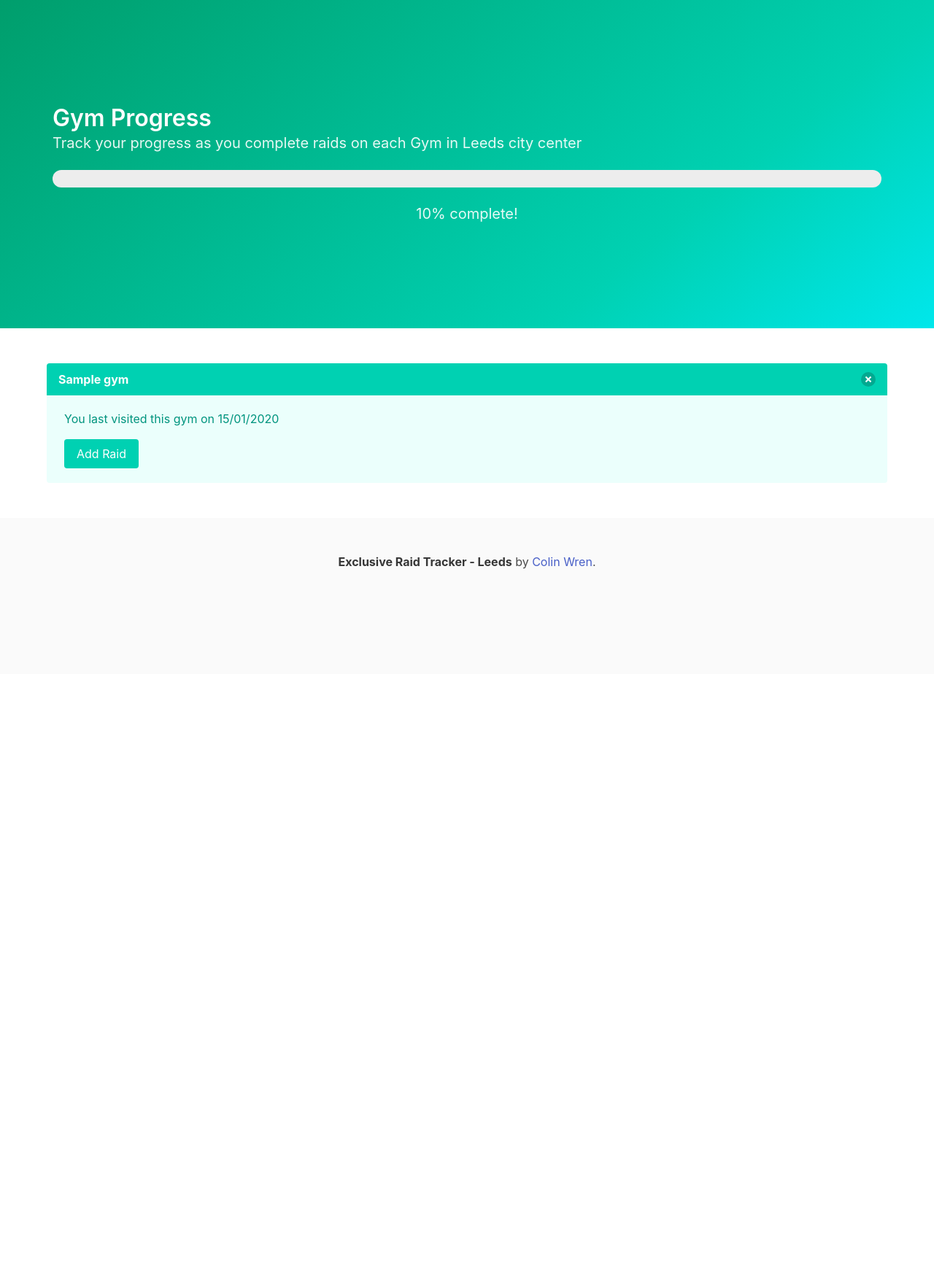
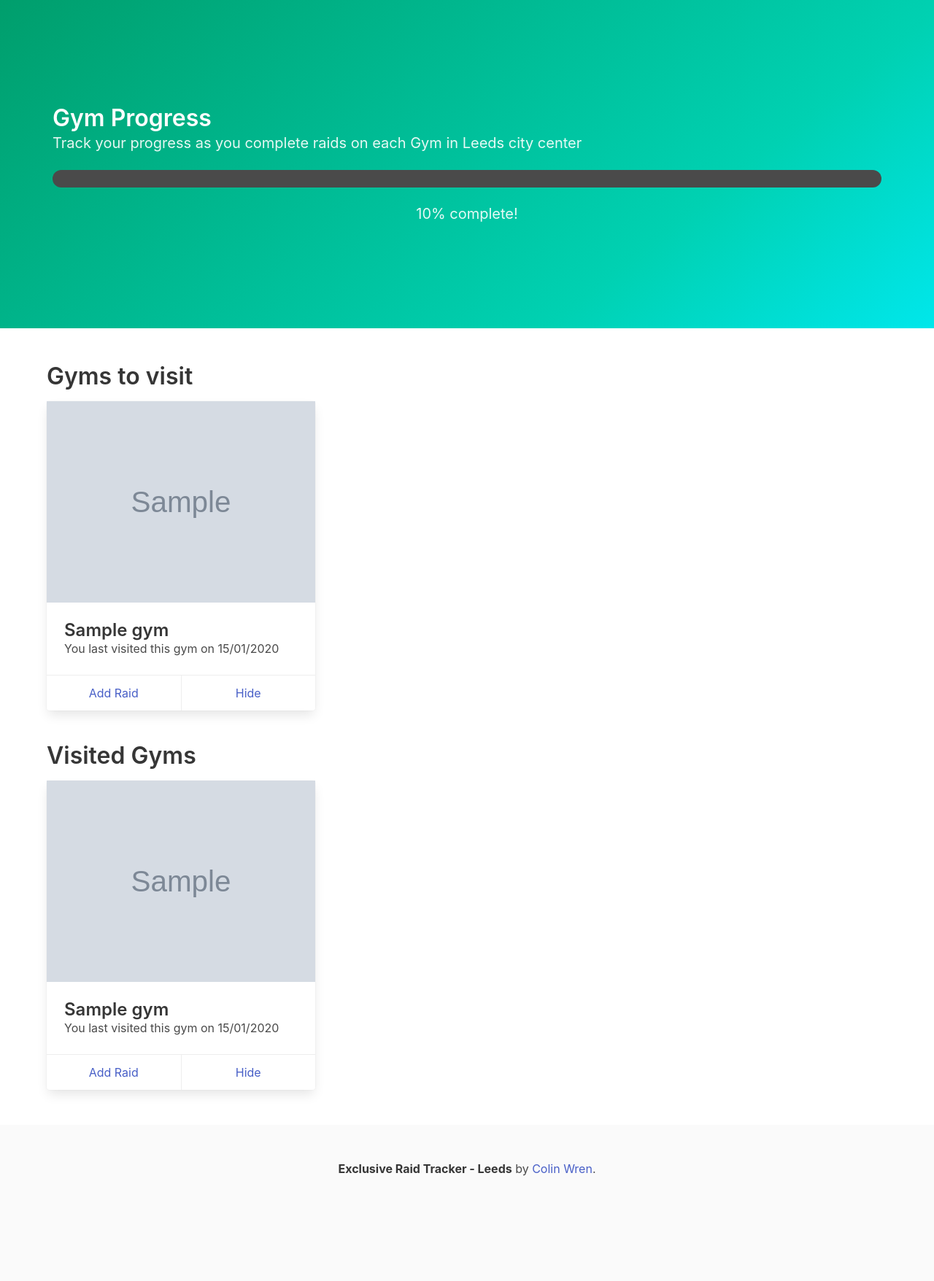
Before and after one commit to Gimpneek/exclusive-raid-gym-tracker, a Django app: template app/templates/app/gym_list.html in a window 1280 px wide. Shown: the part 52-1808 px from the top of the page at 73% size. Before the commit the page ends 832 px from the top, so only its background shows below. Run offline with Django 3.2, Linux system fonts and the light colour scheme; the template is opened without the code that fills it: most values are stand-ins (such as "Sample title", 1, 10 or a date in 2020); grey boxes marked "Sample" are stand-in pictures; some libraries are stand-ins or nearby versions.

Commit message:
- Adding images to the gym list

```diff
--- a/app/templates/app/gym_list.html
+++ b/app/templates/app/gym_list.html
@@ -9,52 +9,75 @@
           <h2 class="subtitle">
             Track your progress as you complete raids on each Gym in Leeds city center
           </h2>
-          <progress class="progress is-large" value="{{ completed_gyms }}" max="{{ total_gyms }}">{{ gym_progress }}%</progress>
+          <progress class="progress is-large" value="{{ completed_gym_count }}" max="{{ total_gyms }}">{{ gym_progress }}%</progress>
             <h2 class="subtitle has-text-centered">{{ gym_progress }}% complete!</h2>
         </div>
       </div>
     </section>
 {%  endblock %}
 {%  block content %}
-    {%  for gym_item in gym_list %}
-        <article class="message is-primary">
-            <div class="message-header">
-                {{  gym_item.gym.name }}
-                <a href="/hide/{{ gym_item.id }}/" class="delete"></a>
+    <h1>Gyms to visit</h1>
+    <div class="columns">
+    {%  for gym_item in gyms_to_visit %}
+        {%  if forloop.counter0|divisibleby:3 %}
             </div>
-            <div class="message-body">
-                {% if gym_item.last_visit_date %}
-                    <p>You last visited this gym on {{ gym_item.last_visit_date|date:"d/m/Y" }}</p>
-                {% else %}
-                    <p>You still need to visit this gym</p>
-                {% endif %}
-                <p>
-                    <a class="button is-primary" href="/item/{{ gym_item.id }}/">Add Raid</a>
-                </p>
-            </div>
-        </article>
-
-
-
-        <!--<div class="column is-4 is-flex-touch">
+            <div class="columns">
+        {% endif %}
+        <div class="column is-4">
             <div class="card">
-              <header class="card-header">
-                <p class="card-header-title">
-                  {{ gym_item.gym.name }}
-                </p>
-              </header>
+                <a href="/item/{{ gym_item.id }}/" class="card-image has-background-image" style="background-image: url('{{ gym_item.gym.image_url }}')">
+                    <figure class="image is-4by3"></figure>
+                </a>
               <div class="card-content">
-                  {% if gym_item.last_visit_date %}
+                  <div class="media-content">
+                    <p class="title is-4">{{ gym_item.gym.name }}</p>
+                  </div>
+                  <div class="content">
+                    {% if gym_item.last_visit_date %}
                       <p>You last visited this gym on {{ gym_item.last_visit_date|date:"d/m/Y" }}</p>
-                  {% else %}
-                      <p>You still need to visit this gym</p>
-                  {% endif %}
+                      {% else %}
+                          <p>You still need to visit this gym</p>
+                      {% endif %}
+                  </div>
               </div>
               <footer class="card-footer">
                 <a class="card-footer-item" href="/item/{{ gym_item.id }}/">Add Raid</a>
                 <a class="card-footer-item" href="/hide/{{ gym_item.id }}/">Hide</a>
               </footer>
             </div>
-        </div>-->
+        </div>
     {% endfor %}
+    </div>
+    <h1>Visited Gyms</h1>
+    <div class="columns">
+    {%  for gym_item in completed_gym_list %}
+        {%  if forloop.counter0|divisibleby:3 %}
+            </div>
+            <div class="columns">
+        {% endif %}
+        <div class="column is-4">
+            <div class="card">
+                <div class="card-image has-background-image" style="background-image: url('{{ gym_item.gym.image_url }}')">
+                    <figure class="image is-4by3"></figure>
+                </div>
+              <div class="card-content">
+                  <div class="media-content">
+                    <p class="title is-4">{{ gym_item.gym.name }}</p>
+                  </div>
+                  <div class="content">
+                    {% if gym_item.last_visit_date %}
+                      <p>You last visited this gym on {{ gym_item.last_visit_date|date:"d/m/Y" }}</p>
+                      {% else %}
+                          <p>You still need to visit this gym</p>
+                      {% endif %}
+                  </div>
+              </div>
+              <footer class="card-footer">
+                <a class="card-footer-item" href="/item/{{ gym_item.id }}/">Add Raid</a>
+                <a class="card-footer-item" href="/hide/{{ gym_item.id }}/">Hide</a>
+              </footer>
+            </div>
+        </div>
+    {% endfor %}
+    </div>
 {%  endblock %}
```
Also changed, not shown: app/views/gym_list.py (+6 -4 lines).
